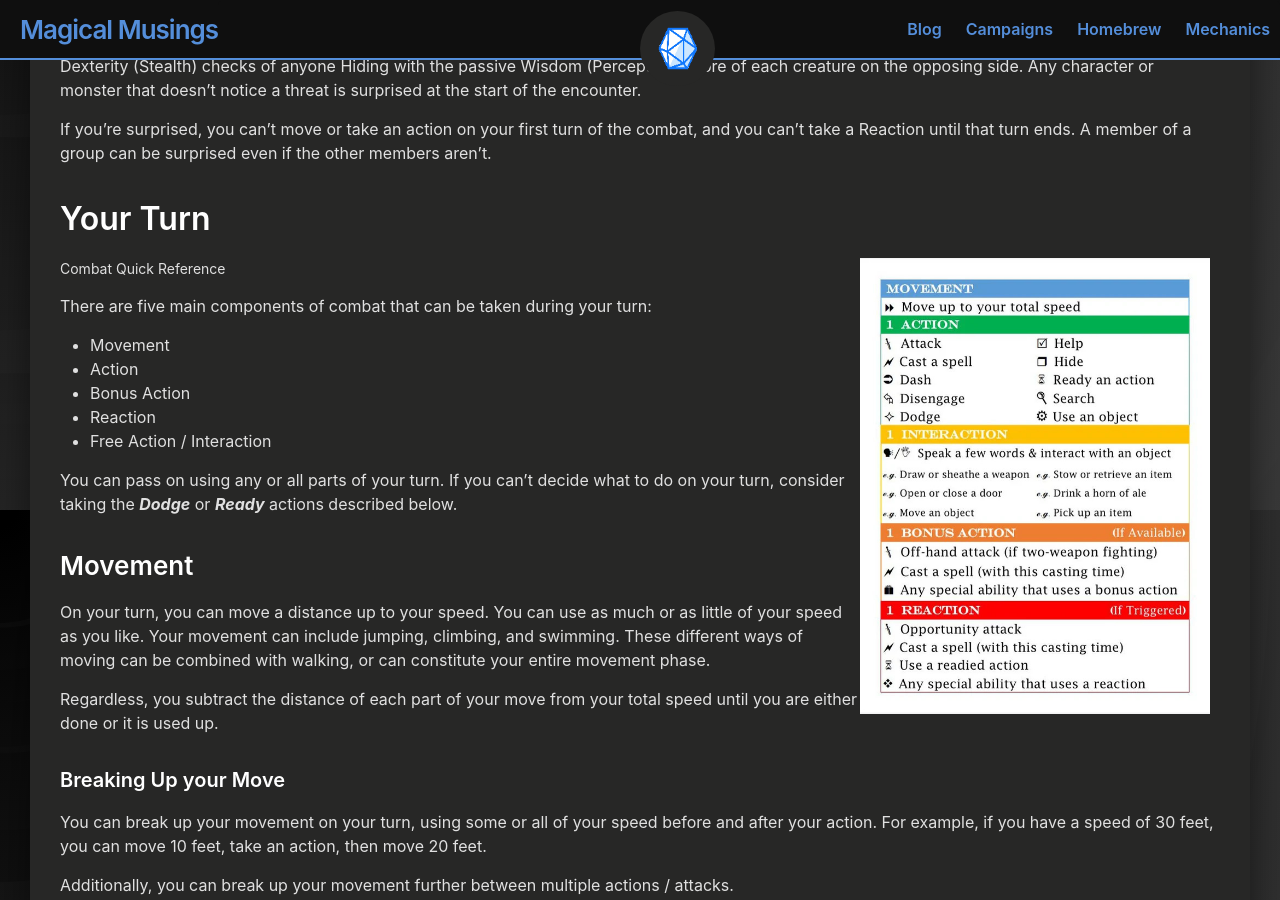
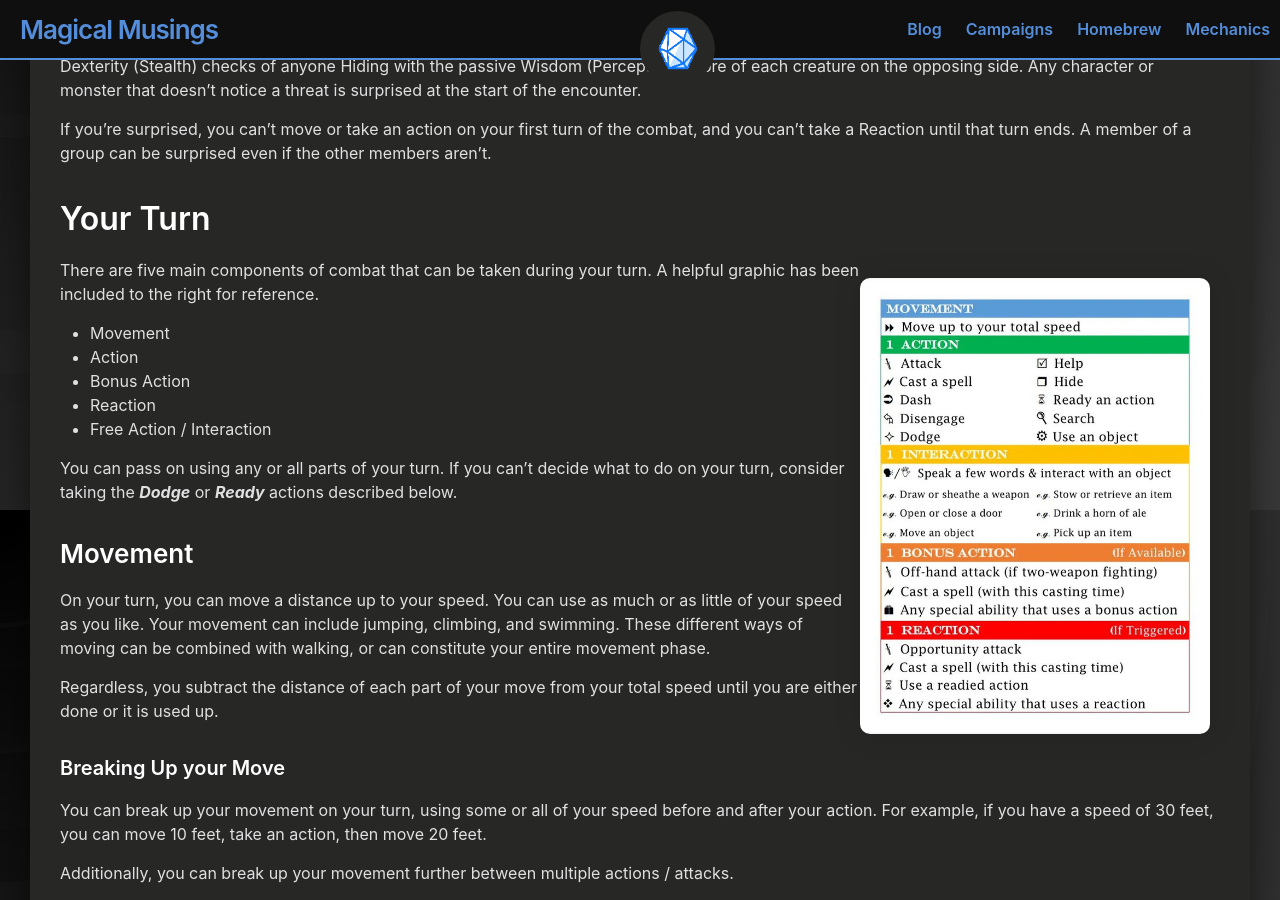
Before and after one commit to andersthemagi/magicalmusings.github.io, a Jekyll site: the page built from _posts/2020-10-07-mechanics-combat.md, in a window 1280 px wide and 900 px high, scrolled down 1410 px. Built offline with Jekyll 4.4.1, drawn with Linux system fonts in a browser that asks for light colours.

Commit message:
Update 2020-10-07-mechanics-combat.md

```diff
--- a/_posts/2020-10-07-mechanics-combat.md
+++ b/_posts/2020-10-07-mechanics-combat.md
@@ -44,14 +44,11 @@ If you’re surprised, you can’t move or take an action on your first turn of
 
 ## Your Turn
 
-<figure>
-    <img src="{{baseURL}}/assets/combat-quick-ref.jpg"
+<img src="{{baseURL}}/assets/combat-quick-ref.jpg"
      width="350px"
      alt="Combat Quick Reference"
      style="float: right; margin-right: 10px;">
-     <figcaption>Combat Quick Reference</figcaption>
-</figure>
-There are five main components of combat that can be taken during your turn:
+There are five main components of combat that can be taken during your turn. A helpful graphic has been included to the right for reference.
 
 * Movement
 * Action
```
